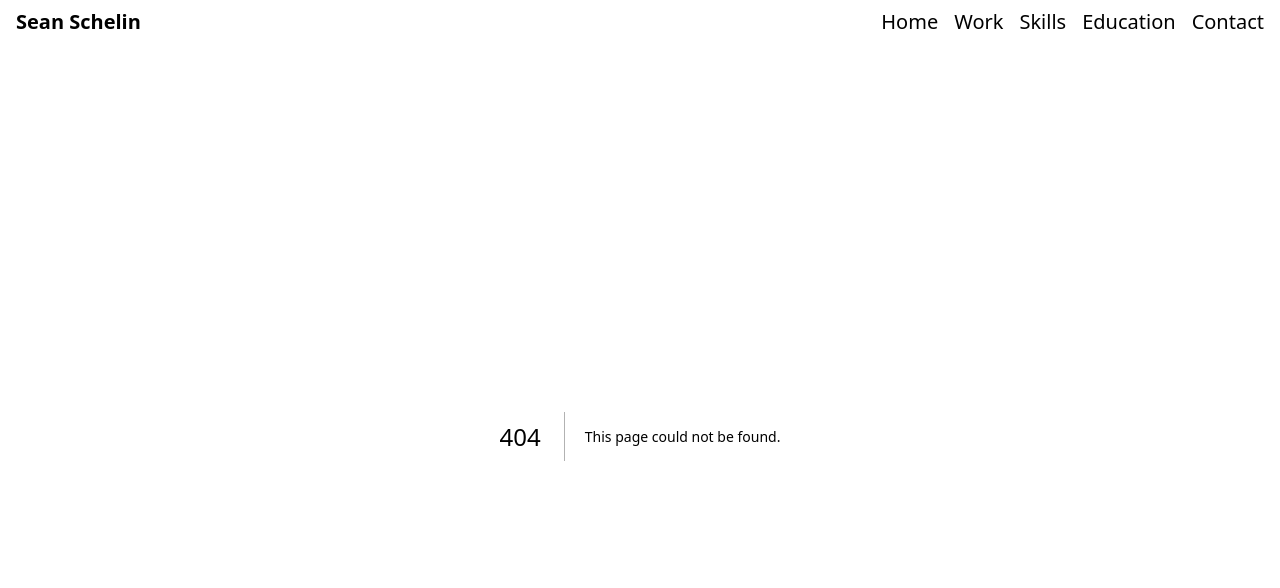
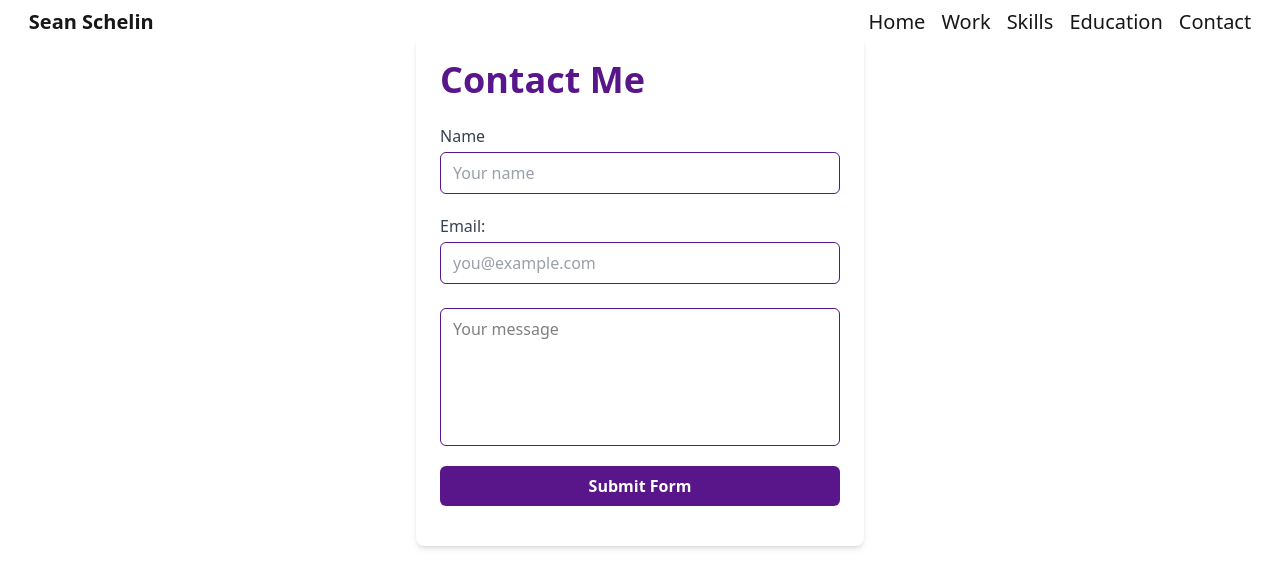
Before and after one commit to seanie1995/NextCV, a Next.js app: page /Contact in a window 1280 px wide. Before the commit this address had no page. Shown: the top 588 px of the page. Built offline with nearby package versions, Linux system fonts and the light colour scheme.

Commit message:
Continued work on other pages.

```diff
--- a/public/data/skills.json
+++ b/public/data/skills.json
@@ -48,9 +48,8 @@
     {
         "category": "Audio Production",
         "skills": [
-            "Mixing",
+            "Audio Mixing",
             "Mastering",
-            "Live Mixing",
             "Songwriting",
             "Audio Engineering",
             "Music Production"
--- a/public/data/work.json
+++ b/public/data/work.json
@@ -4,8 +4,7 @@
         "title": "Frontend Developer (Internship)",
         "period": "July 2025 – Present",
         "responsibilities": [
-            "Actively participating in the development and improvement of FemClinic's website.",
-            "Implementing modern frontend technologies to create an intuitive and accessible digital experience."
+            "Modernized internal and client-facing apps by developing reusable components (graphs, menus, navbars) in React, enhancing UI consistency and performance."
         ]
     },
     {
@@ -14,7 +13,7 @@
         "period": "December 2024 – May 2025",
         "responsibilities": [
             "Developed dynamic components such as graphs, menus, and navbars in React for upcoming versions of PositionEtt's applications.",
-            "Built a mobile version of the internal time tracking system using React Native."
+            "Built a mobile prototype of the time tracking system in React Native, demonstrating successful integration with legacy FileMaker databases and paving the way for native mobile solutions."
         ]
     },
     {
@@ -30,9 +29,9 @@
         "title": "Sound Technician",
         "period": "September 2019 – October 2022",
         "responsibilities": [
-            "Responsible for sound at various concerts, events, and performances.",
-            "Managed sound systems, rigging, and technical operations during events.",
-            "Also worked with artist services and often acted as stage manager."
+            "Ensured professional-grade audio experiences for concerts, theater, and events by managing live sound systems and technical operations.",
+            "Led stage operations and artist support at numerous live events, contributing to smooth, timely, and high-quality productions.",
+            "Recognized for adaptability and leadership in high-pressure environments, often stepping into stage manager roles when needed."
         ]
     }
 ]
--- /dev/null
+++ b/src/app/Contact/page.tsx
@@ -0,0 +1,15 @@
+import React from 'react'
+import ContactForm from "@/app/components/ContactForm"
+
+const Contact = () => {
+    return (
+        <div className='flex '>
+
+            <ContactForm />
+
+
+        </div>
+    )
+}
+
+export default Contact
--- /dev/null
+++ b/src/app/components/ContactForm.tsx
@@ -0,0 +1,84 @@
+'use client'
+
+import { useState } from "react";
+
+export default function Contact() {
+    const [result, setResult] = useState("");
+
+    const onSubmit = async (event: React.FormEvent<HTMLFormElement>) => {
+        event.preventDefault();
+        setResult("Sending....");
+        const formData = new FormData(event.currentTarget);
+
+        formData.append("access_key", "5f84d4f1-4fb8-4e9e-a988-676c78c6cf1f");
+
+        const response = await fetch("https://api.web3forms.com/submit", {
+            method: "POST",
+            body: formData
+        });
+
+        const data = await response.json();
+
+        if (data.success) {
+            setResult("Form Submitted Successfully");
+            event.currentTarget.reset();
+        } else {
+            console.log("Error", data);
+            setResult(data.message);
+        }
+    };
+
+    return (
+        <div className="m-auto max-w-md w-full p-6 bg-white rounded-lg shadow-md">
+
+            <h2 className="font-semibold text-4xl mb-6 text-purple-900" >Contact Me</h2>
+            <form onSubmit={onSubmit} className="flex flex-col gap-5" action="https://api.web3forms.com/submit" method="POST">
+                <input type="hidden" name="access_key" value="5f84d4f1-4fb8-4e9e-a988-676c78c6cf1f" />
+
+                <label className="flex flex-col text-gray-700 font-medium">
+
+                    Name
+                    <input
+                        type="text"
+                        name="name"
+                        required
+                        className="mt-1 border border-purple-900 rounded-md px-3 py-2 focus:outline-none focus:ring-2 focus:ring-purple-500"
+                        placeholder="Your name"
+                    />
+                </label>
+
+                <label className="flex flex-col text-gray-700 font-medium">
+                    Email:
+                    <input
+                        type="email"
+                        name="email"
+                        required
+                        className="mt-1 border border-purple-900 rounded-md px-3 py-2 focus:outline-none focus:ring-2 focus:ring-purple-500"
+                        placeholder="you@example.com"
+                    />
+                </label>
+
+                <textarea
+                    name="message"
+                    required
+                    rows={5}
+                    placeholder="Your message"
+                    className="text-black border border-purple-900 rounded-md px-3 py-2 mt-1 resize-none focus:outline-none focus:ring-2 focus:ring-purple-500"
+                ></textarea>
+
+
+
+                <button
+                    type="submit"
+                    className="bg-purple-900 text-white font-semibold py-2 rounded-md hover:bg-purple-700 transition-colors duration-300"
+                >
+                    Submit Form
+                </button>
+            </form>
+
+            <span className="mt-4 block text-center text-green-600">{result}</span>
+        </div>
+
+    );
+
+}
--- a/src/app/components/SkillsCard.tsx
+++ b/src/app/components/SkillsCard.tsx
@@ -9,7 +9,7 @@ const SkillsCard: React.FC<SkillsCardProps> = ({ data }) => {
     return (
         <div className='border-1 sm:w-1/2 max-h-1/2 p-2 rounded-2xl'>
             <h3 className='border-b-1 text-2xl'>{data.category}</h3>
-            <ul className='flex justify-between gap-2 flex-col'>
+            <ul className='flex justify-between gap-2 flex-col list-disc list-inside'>
                 {data.skills.map((item, index) => (
                     <li className='text-xl' key={index}>{item}</li>
                 ))}</ul>
--- a/src/app/components/WorkCard.tsx
+++ b/src/app/components/WorkCard.tsx
@@ -12,7 +12,7 @@ const WorkCard: React.FC<WorkCardProps> = ({ data }) => {
             <section className='flex flex-col gap-3 border-b-purple-900 border-b-1 pb-3 w-screen sm:w-1/2'>
                 <h3 className='text-xl font-bold'>{data.company} - {data.title}</h3>
                 <h4 className='text-lg font-bold'> {data.period}</h4>
-                <ul>
+                <ul className='list-disc list-inside'>
                     {data.responsibilities.map((item, index) => (
                         <li key={index}>{item}</li>
                     ))}</ul>
```
